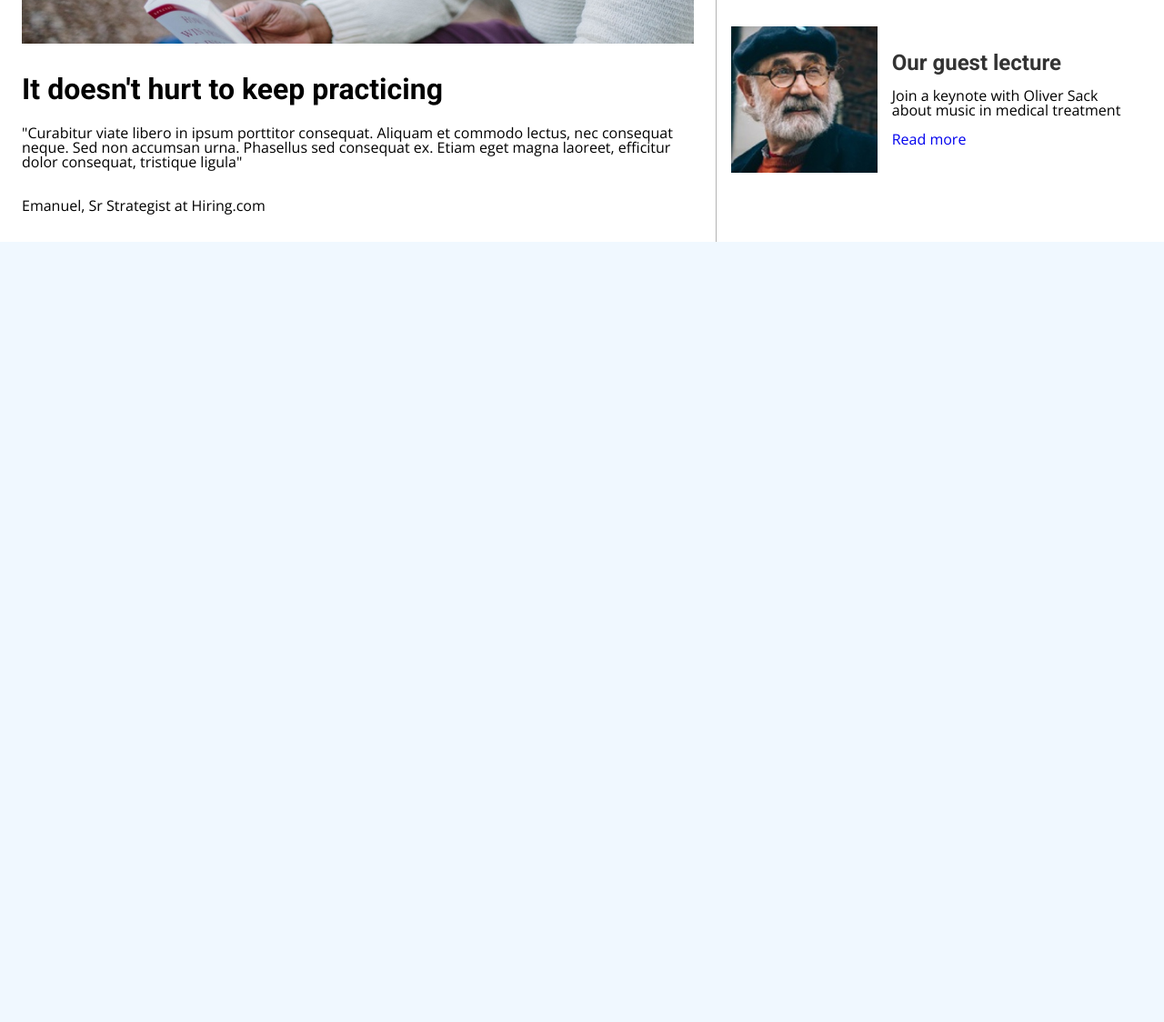
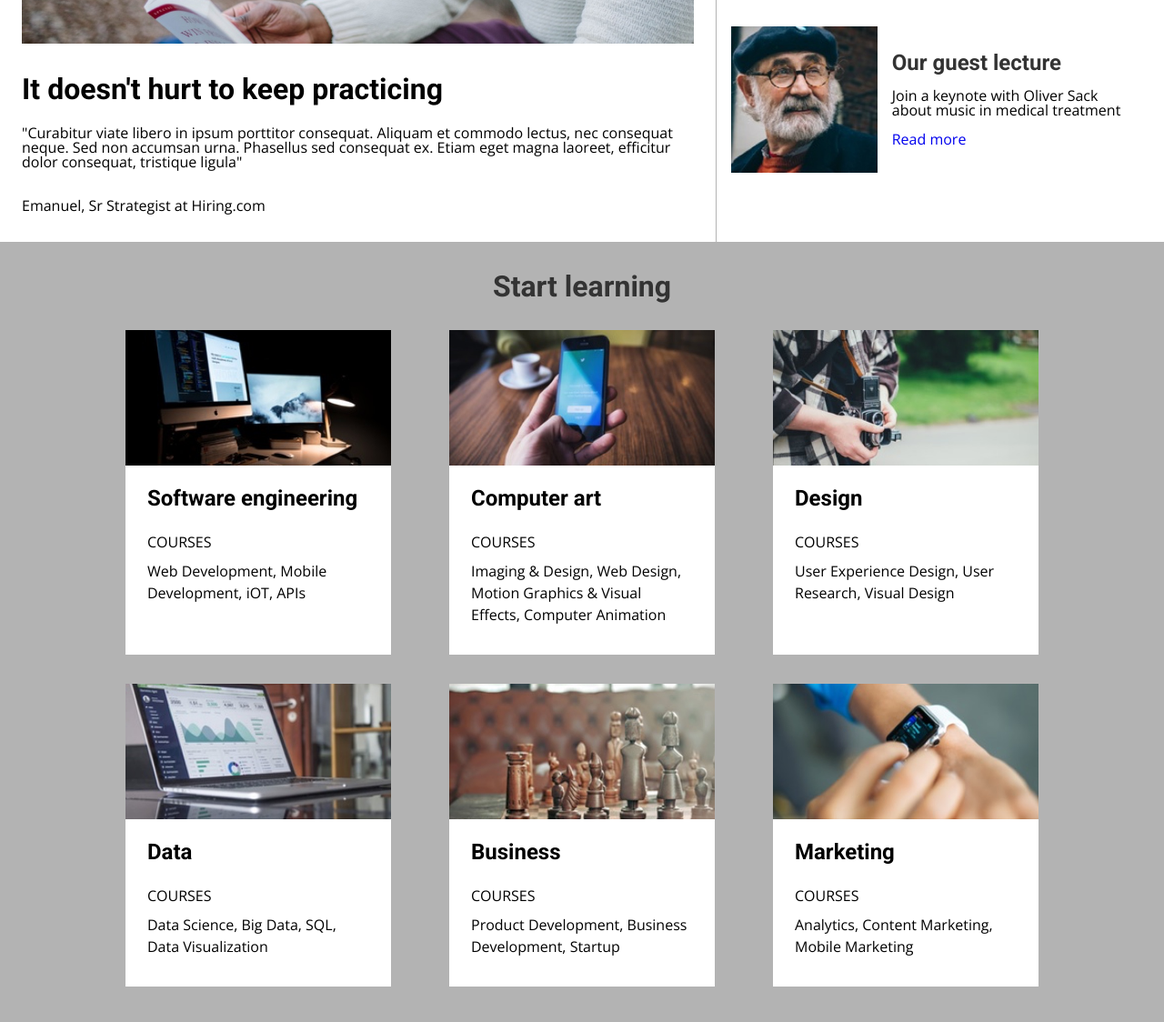
Before and after one commit to rbobko93/colmar-repository, a plain HTML site: page index.html in a window 1280 px wide. Shown: the part 1064-2188 px from the top of the page at 91% size. Before the commit the page ends 1330 px from the top, so only its background shows below. Drawn offline with nearby package versions, Linux system fonts and the light colour scheme.

Commit message:
Adding start learning section

```diff
--- a/index.html
+++ b/index.html
@@ -54,8 +54,10 @@
     <div class="info__left">
         <img class="info__left__image" src="resources/images/information-main.jpg" alt="Information main image">
         <h1 class="info__left__heading">It doesn't hurt to keep practicing</h1>
-        <p class="info__left__paragraph">"Curabitur viate libero in ipsum porttitor consequat. Aliquam et commodo lectus,
-            nec consequat neque. Sed non accumsan urna. Phasellus sed consequat ex. Etiam eget magna laoreet, efficitur dolor consequat, tristique ligula"</p>
+        <p class="info__left__paragraph">"Curabitur viate libero in ipsum porttitor consequat. Aliquam et commodo
+            lectus,
+            nec consequat neque. Sed non accumsan urna. Phasellus sed consequat ex. Etiam eget magna laoreet, efficitur
+            dolor consequat, tristique ligula"</p>
         <p class="info__left__author">Emanuel, Sr Strategist at Hiring.com</p>
     </div>
     <div class="info__right">
@@ -82,11 +84,87 @@
                  class="info__right__item__image">
             <div class="info__right__item__text">
                 <p class="info__right__item__text__heading">Our guest lecture</p>
-                <p class="info__right__item__text__paragraph">Join a keynote with Oliver Sack about music in medical treatment</p>
+                <p class="info__right__item__text__paragraph">Join a keynote with Oliver Sack about music in medical
+                    treatment</p>
                 <a href="#" class="info__right__item__text__link">Read more</a>
             </div>
         </div>
     </div>
 </section>
+
+<!-- START LEARNING -->
+<section class="learning">
+    <h1>Start learning</h1>
+    <div class="learning__panel-desktop">
+        <div class="learning__panel__row__item">
+            <img src="resources/images/course-software.jpg" alt="Software engineering image">
+            <div class="learning__panel__row__item__text">
+                <h3 class="learning__panel__row__item__heading">Software engineering</h3>
+                <p class="learning__panel__row__item__subheading">COURSES</p>
+                <p class="learning__panel__row__item__subheading">Web Development, Mobile Development, iOT, APIs</p>
+            </div>
+        </div>
+        <div class="learning__panel__row__item">
+            <img src="resources/images/course-computer-art.jpg" alt="Computer art image">
+            <div class="learning__panel__row__item__text">
+                <h3 class="learning__panel__row__item__heading">Computer art</h3>
+                <p class="learning__panel__row__item__subheading">COURSES</p>
+                <p class="learning__panel__row__item__subheading">Imaging & Design, Web Design, Motion Graphics & Visual Effects, Computer Animation</p>
+            </div>
+        </div>
+        <div class="learning__panel__row__item">
+            <img src="resources/images/course-design.jpg" alt="Design image">
+            <div class="learning__panel__row__item__text">
+                <h3 class="learning__panel__row__item__heading">Design</h3>
+                <p class="learning__panel__row__item__subheading">COURSES</p>
+                <p class="learning__panel__row__item__subheading">User Experience Design, User Research, Visual Design</p>
+            </div>
+        </div>
+        <div class="learning__panel__row__item">
+            <img src="resources/images/course-data.jpg" alt="Data image">
+            <div class="learning__panel__row__item__text">
+                <h3 class="learning__panel__row__item__heading">Data</h3>
+                <p class="learning__panel__row__item__subheading">COURSES</p>
+                <p class="learning__panel__row__item__subheading">Data Science, Big Data, SQL, Data Visualization</p>
+            </div>
+        </div>
+        <div class="learning__panel__row__item">
+            <img src="resources/images/course-business.jpg" alt="Business image">
+            <div class="learning__panel__row__item__text">
+                <h3 class="learning__panel__row__item__heading">Business</h3>
+                <p class="learning__panel__row__item__subheading">COURSES</p>
+                <p class="learning__panel__row__item__subheading">Product Development, Business Development, Startup</p>
+            </div>
+        </div>
+        <div class="learning__panel__row__item">
+            <img src="resources/images/course-marketing.jpg" alt="Marketing image">
+            <div class="learning__panel__row__item__text">
+                <h3 class="learning__panel__row__item__heading">Marketing</h3>
+                <p class="learning__panel__row__item__subheading">COURSES</p>
+                <p class="learning__panel__row__item__subheading">Analytics, Content Marketing, Mobile Marketing</p>
+            </div>
+        </div>
+    </div>
+    <div class="learning__panel-mobile">
+        <div class="learning__panel-mobile__card">
+            <p>Software engineering</p>
+        </div>
+        <div class="learning__panel-mobile__card">
+            <p>Computer art</p>
+        </div>
+        <div class="learning__panel-mobile__card">
+            <p>Design</p>
+        </div>
+        <div class="learning__panel-mobile__card">
+            <p>Data</p>
+        </div>
+        <div class="learning__panel-mobile__card">
+            <p>Business</p>
+        </div>
+        <div class="learning__panel-mobile__card">
+            <p>Marketing</p>
+        </div>
+    </div>
+</section>
 </body>
 </html>
--- a/resources/css/styles.css
+++ b/resources/css/styles.css
@@ -171,6 +171,7 @@ header {
     background-color: white;
     display: flex;
     flex-direction: row;
+    border-bottom: 1px solid hsl(0, 0%, 70%);
 }
 
 .info__left {
@@ -233,11 +234,11 @@ header {
     font-size: 1.5rem;
     font-weight: bold;
     margin-bottom: 1rem;
-    color: hsl(0,0%,20%);
+    color: hsl(0, 0%, 20%);
 }
 
 .info__right__item__text__paragraph {
-    font-family: "Open Sans",sans-serif;
+    font-family: "Open Sans", sans-serif;
     font-size: 1rem;
     font-weight: lighter;
     margin-bottom: 1rem;
@@ -271,14 +272,113 @@ header {
     }
 
     #orientation {
-        content:url("../images/information-orientation-mobile.jpg");
+        content: url("../images/information-orientation-mobile.jpg");
     }
 
     #campus {
-        content:url("../images/information-campus-mobile.jpg");
+        content: url("../images/information-campus-mobile.jpg");
     }
 
     #lecture {
         content: url("../images/information-guest-lecture-mobile.jpg");
     }
 }
+
+/* LEARNING */
+
+.learning {
+    background-color: hsl(0, 0%, 70%);
+    display: flex;
+    flex-direction: column;
+    padding: 2rem 0;
+    width: 100%;
+}
+
+.learning h1 {
+    font-family: Roboto, sans-serif;
+    font-size: 2rem;
+    font-weight: bold;
+    margin-bottom: 2rem;
+    color: hsl(0, 0%, 20%);
+    text-align: center;
+}
+
+.learning__panel-desktop {
+    display: flex;
+    flex-direction: row;
+    flex-wrap: wrap;
+    justify-content: center;
+    padding: 0 3.5rem;
+}
+
+.learning__panel-mobile {
+    display: none;
+}
+
+.learning__panel__row__item {
+    display: flex;
+    flex-direction: column;
+    justify-content: flex-start;
+    margin: 0 2rem 2rem;
+    background-color: white;
+    width: 25%;
+}
+
+.learning__panel__row__item img {
+    width: 100%;
+    height: auto;
+}
+
+.learning__panel__row__item__text {
+    padding: 1.5rem;
+}
+
+.learning__panel__row__item__heading {
+    font-family: Roboto, sans-serif;
+    font-weight: bold;
+    font-size: 1.5rem;
+    margin-bottom: 1.5rem;
+}
+
+.learning__panel__row__item__subheading {
+    font-family: "Open Sans", sans-serif;
+    font-size: 1rem;
+    line-height: 1.5rem;
+    margin: .5rem 0;
+}
+
+@media all and (max-width: 1000px) {
+    .learning {
+        background-color: white;
+    }
+
+    .learning h1 {
+        margin-bottom: 1rem;
+    }
+
+    .learning__panel-desktop {
+        display: none;
+    }
+
+    .learning__panel-mobile {
+        display: flex;
+        flex-direction: column;
+        align-items: center;
+        margin: 0 1rem;
+    }
+
+    .learning__panel-mobile__card {
+        display: flex;
+        justify-content: flex-start;
+        align-items: flex-start;
+        width: 100%;
+        background-color: hsl(0,0%,70%);
+        margin-bottom: .5rem;
+    }
+
+    .learning__panel-mobile__card p {
+        font-family: "Open Sans", sans-serif;
+        font-size: 1rem;
+        margin: 1rem 1.5rem 1rem 1rem;
+    }
+}
```
